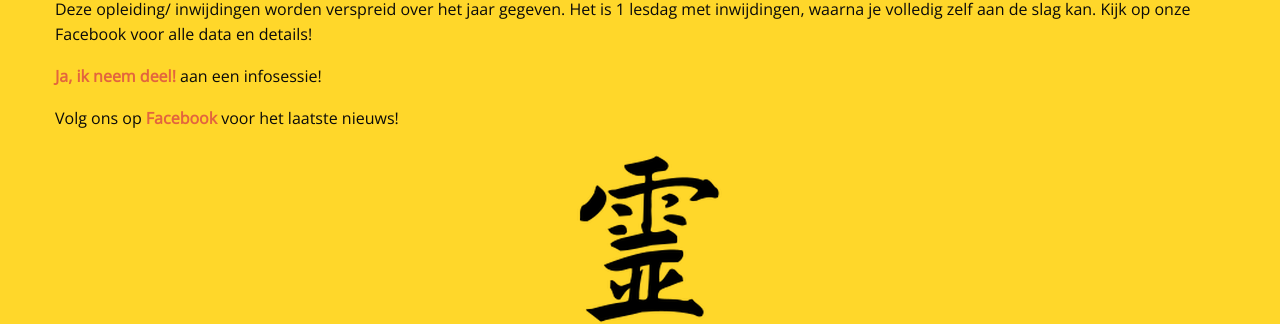
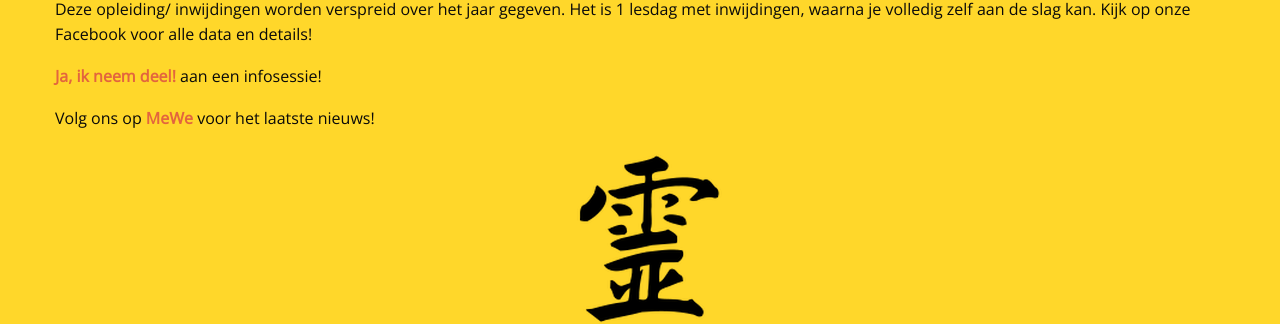
Before and after one commit to manopura/manopura.github.io, a Jekyll site: the page built from reiki.md, in a window 1280 px wide. Shown: the part 480-804 px from the top of the page. Built offline with Jekyll 4.4.1, drawn with Linux system fonts in a browser that asks for light colours; nearby versions of some CDN libraries; our own code applies the rules of GitHub Pages for plain Markdown files.

Commit message:
Update reiki.md

```diff
--- a/reiki.md
+++ b/reiki.md
@@ -20,6 +20,6 @@ Deze opleiding/ inwijdingen worden verspreid over het jaar gegeven. Het is 1 les
 
 [**Ja, ik neem deel!**](mailto:marian@manopura.be) aan een infosessie!
 
-Volg ons op [**Facebook**](https://www.facebook.com/manopura/) voor het laatste nieuws!
+Volg ons op [**MeWe**](https://mewe.com/p/manopura-komtotrust-mariandelathauwer) voor het laatste nieuws!
 
 ![reiki](images/reiki.png)
```
